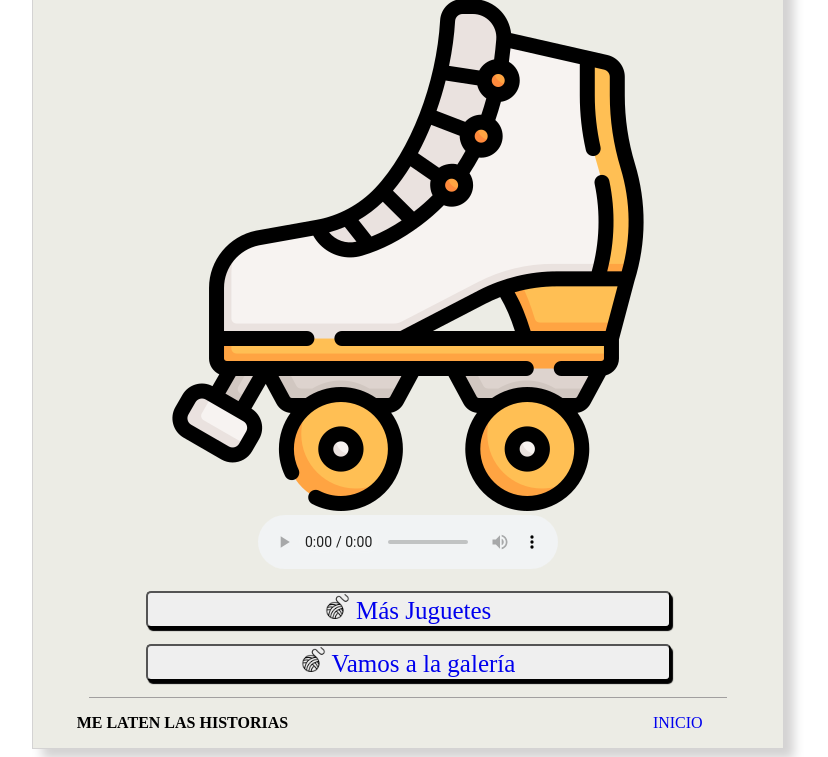
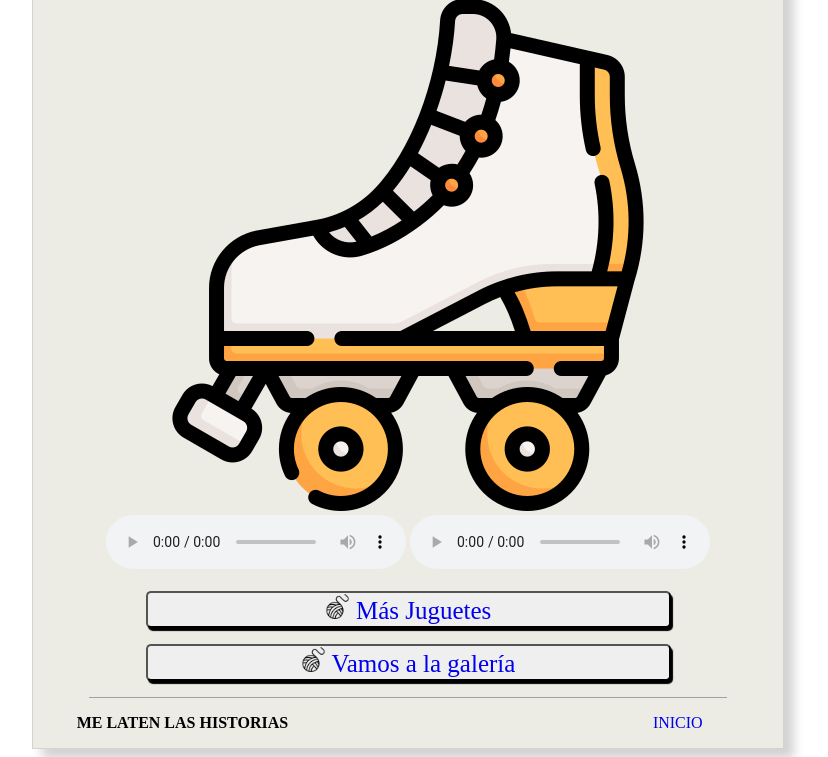
Before and after one commit to REYDIA/melatenlashistorias, a plain HTML site: page patines.html in a window 1280 px wide. Shown: the part 187-944 px from the top of the page, without its empty margins (232-1060 px from the left). Drawn offline with Linux system fonts and the light colour scheme.

Commit message:
Update patines.html

```diff
--- a/patines.html
+++ b/patines.html
@@ -20,6 +20,7 @@
 
             <div>
                 <img src="assets/img/patines-icono.png" alt="juguetes-blanco-negro">
+                <audio src="http://drive.google.com/uc?export=view&id=1joaacwbxKGB4hvpkFsSK9P3CFJ07DCIP" preload="auto" controls controlslist="nodownload"></audio>
                 <audio src="http://drive.google.com/uc?export=view&id=1joaacwbxKGB4hvpkFsSK9P3CFJ07DCIP" preload="auto" controls controlslist="nodownload"></audio>
             </div>
             <br>
```
